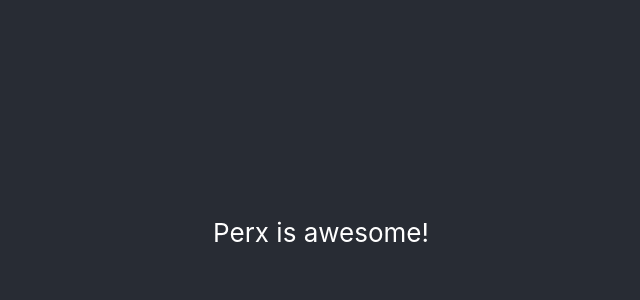
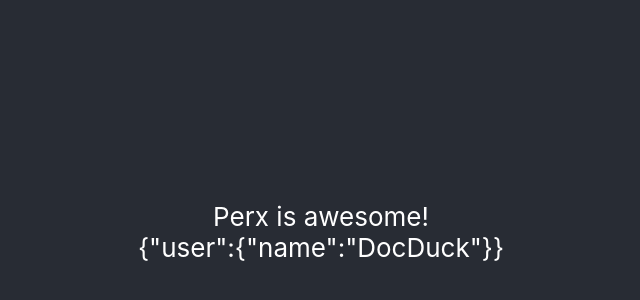
Before and after one commit to DocDuck/perx-react, a React (Create React App) app: page / in a window 1280 px wide. Shown: the part 168-468 px from the top of the page, without its empty margins (319-959 px from the left). Built offline with nearby package versions, Linux system fonts and the light colour scheme.

Commit message:
mock getUser

```diff
--- a/src/components/app/App.js
+++ b/src/components/app/App.js
@@ -1,11 +1,15 @@
 import React from 'react';
 import './App.css';
+// components
+import User from '../user/User'
+
 
 function App() {
   return (
     <div className="App">
       <header className="App-header">
         Perx is awesome!
+        <User/>
       </header>
     </div>
   );
--- /dev/null
+++ b/src/components/user/User.jsx
@@ -0,0 +1,24 @@
+import React, { useState, useEffect } from 'react';
+import { getGithubUser } from '../../mocks'
+
+
+const User = () => {
+  const [hasError, setErrors] = useState(false);
+  const [user, setUser] = useState({});
+
+  useEffect(() => {
+    async function fetchData() {
+        const result = await getGithubUser('DocDuck');
+        setUser({user: result})
+    }
+    fetchData();
+  }, []);
+
+  return (
+    <div>
+      {JSON.stringify(user)}
+    </div>
+  );
+}
+
+export default User
--- /dev/null
+++ b/src/mocks/index.js
@@ -0,0 +1,5 @@
+export const getGithubUser = (name) => {
+    return new Promise((resolve, reject) => {
+        setTimeout(() => resolve({name}), 1000)
+    })
+}
--- /dev/null
+++ b/src/models/index.js
@@ -0,0 +1,3 @@
+//export const getGithubUser = (userName) => fetch(`https://api.github.com/users/${userName}`)
+
+export const getGithubTest = () => fetch('https://api.github.com/zen')
```
Also changed, not shown: 1 other file (tests, documents, lock files or other folders).
